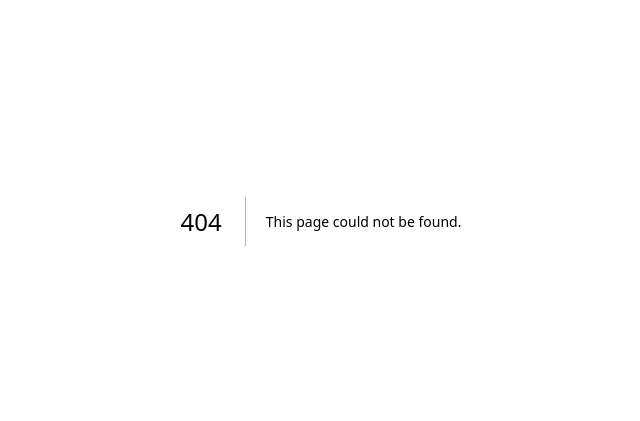
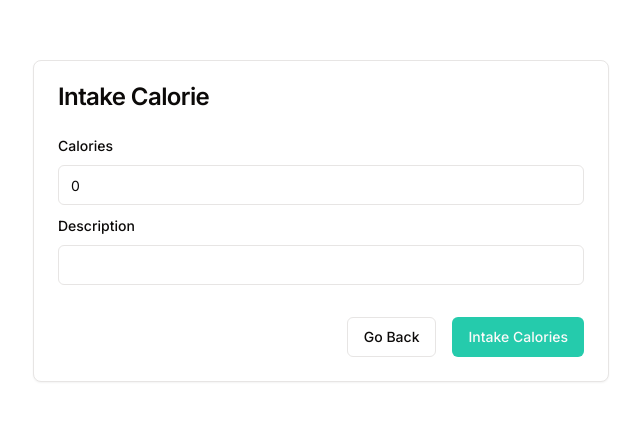
Before and after one commit to kamotekiddev/calorie-tracker, a Next.js app: page /calorie-intakes/intake in a window 1280 px wide. Before the commit this address had no page. Shown: the part 179-600 px from the top of the page, without its empty margins (319-959 px from the left). Built offline with nearby package versions, Linux system fonts and the light colour scheme.

Commit message:
able to create and fetch calorie intake

```diff
--- /dev/null
+++ b/app/api/calorie-intakes/intake/route.ts
@@ -0,0 +1,33 @@
+import client from "@/lib/client";
+import getCurrentUser from "@/lib/getCurrentUser";
+import { CalorieIntakeSchema } from "@/model/calorie-intake-schema";
+import { NextRequest, NextResponse } from "next/server";
+
+export async function POST(req: NextRequest) {
+  try {
+    const user = await getCurrentUser();
+    const body = await req.json();
+
+    if (!user)
+      return NextResponse.json({ message: "Unauthorized" }, { status: 401 });
+
+    const response = CalorieIntakeSchema.safeParse(body);
+
+    if (!response.success)
+      return NextResponse.json({ message: "Invalid Data" }, { status: 400 });
+    // TODO create a multiple create of intake in 1 go using field array
+    const newIntake = await client.calorieIntake.create({
+      data: { ...body, user_id: user.id },
+    });
+
+    return NextResponse.json({
+      message: "New calorie intake added.",
+      body: newIntake,
+    });
+  } catch (error) {
+    return NextResponse.json(
+      { message: "Internal server error", error },
+      { status: 500 }
+    );
+  }
+}
--- /dev/null
+++ b/app/calorie-intakes/intake/_components/IntakeCalorieForm.tsx
@@ -0,0 +1,89 @@
+"use client";
+
+import Link from "next/link";
+import { isAxiosError } from "axios";
+import { useRouter } from "next/navigation";
+import { useForm } from "react-hook-form";
+import { Form } from "@/components/ui/form";
+import { zodResolver } from "@hookform/resolvers/zod";
+import {
+  CalorieIntakeFields,
+  CalorieIntakeSchema,
+} from "@/model/calorie-intake-schema";
+import {
+  Card,
+  CardContent,
+  CardFooter,
+  CardHeader,
+  CardTitle,
+} from "@/components/ui/card";
+import { Button, buttonVariants } from "@/components/ui/button";
+import { useIntakeCalorie } from "@/hooks/useCalorieIntakes";
+import { useToast } from "@/components/ui/use-toast";
+import FormInput from "@/components/form-elements/FormInput";
+
+const defaultValues: CalorieIntakeFields = {
+  calories: 0,
+  description: "",
+};
+
+function IntakeCalorieForm() {
+  const { toast } = useToast();
+  const router = useRouter();
+  const intakeCalorie = useIntakeCalorie();
+
+  const form = useForm<CalorieIntakeFields>({
+    defaultValues,
+    resolver: zodResolver(CalorieIntakeSchema),
+  });
+
+  const onSubmit = async (values: CalorieIntakeFields) => {
+    try {
+      await intakeCalorie.mutateAsync(values);
+      router.push("/dashboard");
+    } catch (error) {
+      if (isAxiosError<{ message: string }>(error))
+        toast({
+          title: "Error Occured",
+          description:
+            error.response?.data.message || "Please try again later.",
+          variant: "destructive",
+        });
+    }
+  };
+
+  return (
+    <Form {...form}>
+      <form className="w-full max-w-xl" onSubmit={form.handleSubmit(onSubmit)}>
+        <Card>
+          <CardHeader>
+            <CardTitle>Intake Calorie</CardTitle>
+          </CardHeader>
+          <CardContent>
+            <FormInput
+              label="Calories"
+              name="calories"
+              control={form.control}
+            />
+            <FormInput
+              label="Description"
+              name="description"
+              control={form.control}
+            />
+          </CardContent>
+          <CardFooter className="flex gap-4 justify-end">
+            <Link
+              href="/dashboard"
+              className={buttonVariants({ variant: "outline" })}
+            >
+              Go Back
+            </Link>
+            <Button disabled={intakeCalorie.isLoading}>Intake Calories</Button>
+          </CardFooter>
+        </Card>
+      </form>
+    </Form>
+  );
+}
+
+export default IntakeCalorieForm;
--- /dev/null
+++ b/app/calorie-intakes/intake/page.tsx
@@ -0,0 +1,11 @@
+import IntakeCalorieForm from "./_components/IntakeCalorieForm";
+
+function Intake() {
+  return (
+    <main className="p-4 h-screen grid place-items-center">
+      <IntakeCalorieForm />
+    </main>
+  );
+}
+
+export default Intake;
--- a/app/dashboard/_components/CalorieIntakeHistory/CalorieIntakeListItem.tsx
+++ b/app/dashboard/_components/CalorieIntakeHistory/CalorieIntakeListItem.tsx
@@ -5,15 +5,22 @@ import {
   CardHeader,
   CardTitle,
 } from "@/components/ui/card";
+import { CalorieIntake } from "@prisma/client";
 
-function CalorieIntakeListItem() {
+type CalorieIntakeListItemProps = {
+  calorieIntake: CalorieIntake;
+};
+
+function CalorieIntakeListItem({ calorieIntake }: CalorieIntakeListItemProps) {
   return (
     <Card className="shadow-none border-t-0 border-x-0 rounded-none border-b">
       <CardHeader className="p-4">
-        <CardTitle className="font-black leading-none">120</CardTitle>
+        <CardTitle className="font-black leading-none">
+          {calorieIntake.calories}
+        </CardTitle>
         <CardDescription className="text-primary">Calories</CardDescription>
       </CardHeader>
-      <CardContent className="pt-0">200 grams white rice rice</CardContent>
+      <CardContent className="pt-0">{calorieIntake.description}</CardContent>
     </Card>
   );
 }
--- a/app/dashboard/_components/CalorieIntakeHistory/index.tsx
+++ b/app/dashboard/_components/CalorieIntakeHistory/index.tsx
@@ -1,20 +1,32 @@
 import Link from "next/link";
 import { buttonVariants } from "@/components/ui/button";
 import CalorieIntakeListItem from "./CalorieIntakeListItem";
+import getTodaysCalorieIntake from "@/actions/getTodaysCalorieIntake";
 
-function CalorieIntakeHistory() {
+async function CalorieIntakeHistory() {
+  const { todaysCalorieIntakes } = await getTodaysCalorieIntake();
+
   return (
     <article>
       <div className="flex gap-4 mb-4 justify-between items-center">
         <h1 className="text-xl font-bold">Calorie Intake</h1>
-        <Link href="" className={buttonVariants({ size: "sm" })}>
-          View All
+        <Link
+          href="/calorie-intakes/intake"
+          className={buttonVariants({ size: "sm" })}
+        >
+          Intake Calorie
         </Link>
       </div>
       <section className="grid border border-b-none rounded-lg overflow-hidden">
-        <CalorieIntakeListItem />
-        <CalorieIntakeListItem />
-        <CalorieIntakeListItem />
+        {!todaysCalorieIntakes?.length && (
+          <div className="p-4">No Data Found.</div>
+        )}
+        {todaysCalorieIntakes?.map((calorieIntake) => (
+          <CalorieIntakeListItem
+            key={calorieIntake.id}
+            calorieIntake={calorieIntake}
+          />
+        ))}
       </section>
     </article>
   );
--- /dev/null
+++ b/hooks/useCalorieIntakes.ts
@@ -0,0 +1,12 @@
+import axios, { AxiosError } from "axios";
+import { useMutation } from "react-query";
+
+import { CalorieIntake } from "@prisma/client";
+import { CalorieIntakeFields } from "@/model/calorie-intake-schema";
+
+export const useIntakeCalorie = () =>
+  useMutation<
+    { data: { message: string; body: CalorieIntake } },
+    AxiosError,
+    CalorieIntakeFields
+  >((data) => axios.post("/api/calorie-intakes/intake", data));
--- /dev/null
+++ b/model/calorie-intake-schema.ts
@@ -0,0 +1,8 @@
+import * as z from "zod";
+
+export const CalorieIntakeSchema = z.object({
+  calories: z.coerce.number().positive(),
+  description: z.string().nonempty(),
+});
+
+export type CalorieIntakeFields = z.infer<typeof CalorieIntakeSchema>;
```
